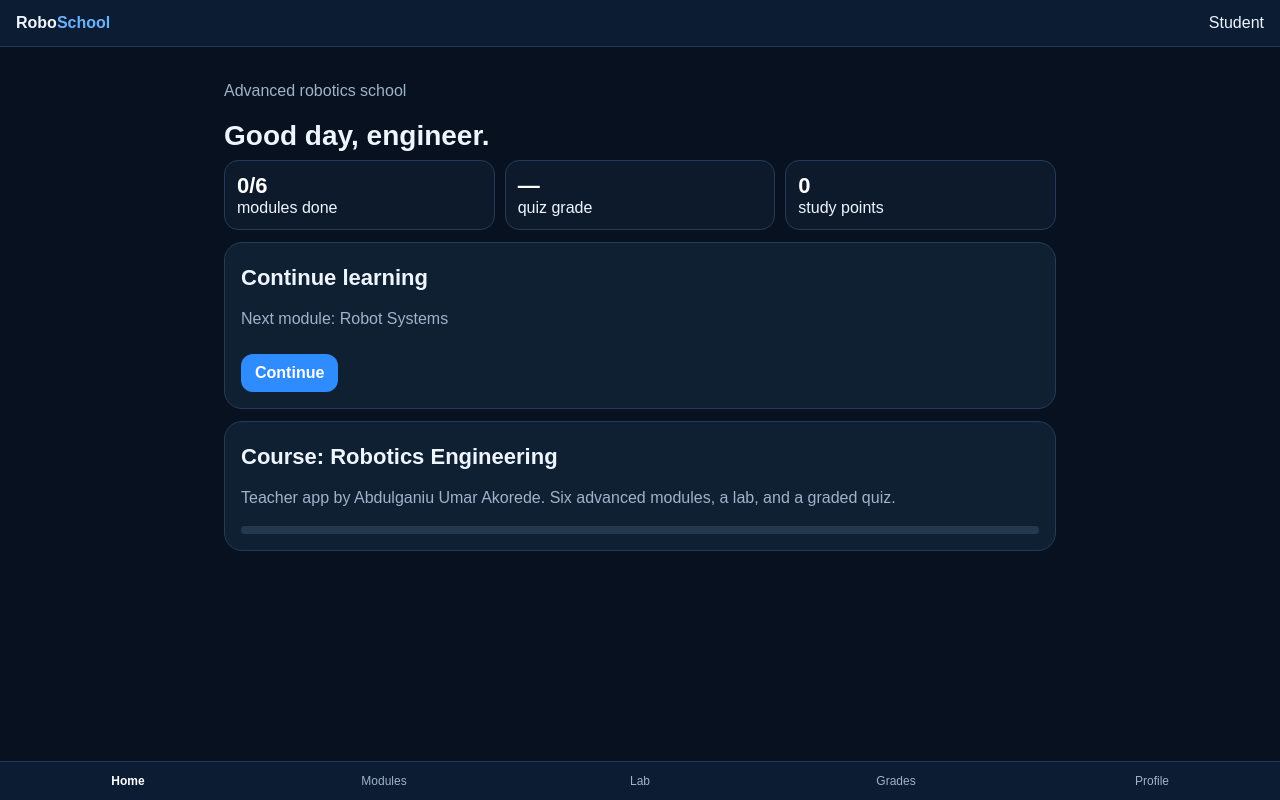
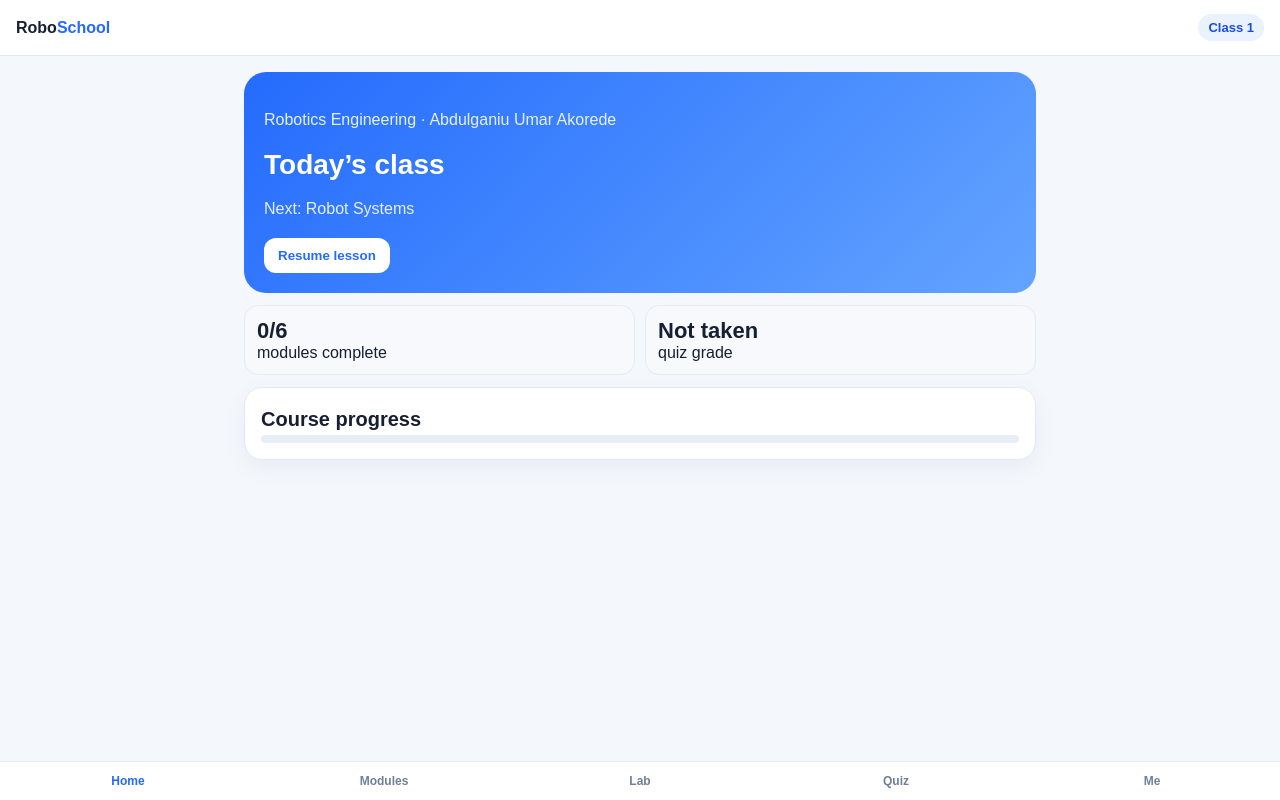
Before and after one commit to abdulganiuumar76-lgtm/Roboengineering, a plain HTML site: page index.html in a window 1280 px wide. Drawn offline with Linux system fonts and the light colour scheme.

Commit message:
Add files via upload

```diff
--- a/index.html
+++ b/index.html
@@ -3,214 +3,112 @@
 <head>
 <meta charset="utf-8">
 <meta name="viewport" content="width=device-width,initial-scale=1">
-<meta name="theme-color" content="#0b1c33">
-<meta name="description" content="RoboEngineer School — advanced robotics course by Abdulganiu Umar Akorede.">
-<title>RoboEngineer School</title>
+<meta name="theme-color" content="#f4f7fb">
+<title>RoboSchool</title>
 <style>
-:root{--bg:#07111f;--card:#102033;--text:#eef5ff;--muted:#9eb3c9;--blue:#2f8cff;--line:#243c58;--ok:#6ddeaf}
+:root{--ink:#172033;--muted:#5d6b80;--line:#e4eaf2;--blue:#246bfd;--bg:#f4f7fb;--card:#fff}
 *{box-sizing:border-box}
-body{margin:0;background:#07111f;color:var(--text);font-family:Arial,sans-serif}
-header{position:sticky;top:0;z-index:5;background:#0b1c33;border-bottom:1px solid var(--line);padding:14px 16px;display:flex;justify-content:space-between;align-items:center}
-.brand{font-weight:800}.brand span{color:#69b2ff}
-.wrap{max-width:860px;margin:auto;padding:16px 14px 92px}
-.card{background:var(--card);border:1px solid var(--line);border-radius:18px;padding:16px;margin:12px 0}
-h1{font-size:28px;margin:8px 0}h2{font-size:22px;margin:6px 0}h3{margin:14px 0 6px}
+body{margin:0;background:var(--bg);color:var(--ink);font-family:Arial,sans-serif}
+header{background:#fff;border-bottom:1px solid var(--line);padding:14px 16px;display:flex;justify-content:space-between;align-items:center;position:sticky;top:0;z-index:3}
+.logo{font-weight:800}.logo span{color:var(--blue)}
+.chip{background:#eaf1ff;color:#1d4ed8;border-radius:20px;padding:6px 10px;font-size:13px;font-weight:700}
+.wrap{max-width:820px;margin:auto;padding:16px 14px 96px}
+h1{font-size:28px;margin:6px 0}h2{font-size:20px;margin:4px 0}h3{margin:16px 0 6px}
 p,li{color:var(--muted);line-height:1.55}
-.row{display:flex;gap:10px;flex-wrap:wrap}
-.stat{flex:1;min-width:120px;background:#0c1a2c;border:1px solid var(--line);border-radius:14px;padding:12px}
-.stat b{display:block;color:white;font-size:22px}
-button,input{font:inherit}
-.btn{background:var(--blue);color:white;border:0;border-radius:12px;padding:10px 14px;font-weight:700;margin:6px 6px 0 0}
-.btn.alt{background:#17304a}
-.mod{display:flex;justify-content:space-between;gap:10px;align-items:center;padding:12px 0;border-bottom:1px solid #1d334c}
-.bar{height:8px;background:#24384f;border-radius:10px;overflow:hidden;margin-top:6px}.bar div{height:100%;background:var(--blue)}
-.note{background:#123049;border-left:4px solid var(--blue);padding:10px;border-radius:8px;color:#d7e9ff}
-.warn{background:#2b2416;border-left:4px solid #e2b15c;padding:10px;border-radius:8px;color:#f4e6cc}
-.code{background:#071018;color:#d7f3ff;border-radius:10px;padding:10px;font-family:Consolas,monospace;white-space:pre-wrap}
+.card{background:var(--card);border:1px solid var(--line);border-radius:18px;padding:16px;margin:12px 0;box-shadow:0 8px 24px #17315c0d}
+.hero{background:linear-gradient(135deg,#246bfd,#63a4ff);color:white;border-radius:22px;padding:20px}
+.hero p{color:#e7f0ff}
+.grid{display:grid;grid-template-columns:1fr 1fr;gap:10px}
+.stat{background:#f7f9fc;border-radius:14px;padding:12px;border:1px solid var(--line)}
+.stat b{display:block;font-size:22px;color:var(--ink)}
+.mod{display:grid;grid-template-columns:52px 1fr auto;gap:10px;align-items:center;padding:12px 0;border-bottom:1px solid var(--line)}
+.icon{width:52px;height:52px;border-radius:16px;display:grid;place-items:center;font-size:24px}
+.btn{background:var(--blue);color:white;border:0;border-radius:12px;padding:10px 14px;font-weight:700}
+.btn.alt{background:#eef3f9;color:var(--ink)}
+.bar{height:8px;background:#e8eef6;border-radius:10px;overflow:hidden}.bar div{height:100%;background:var(--blue);width:0}
+.note{background:#f3f7ff;border-left:4px solid var(--blue);padding:10px;border-radius:8px}
+.warn{background:#fff7e8;border-left:4px solid #e2a23b;padding:10px;border-radius:8px}
 .screen{display:none}.screen.on{display:block}
-nav.bottom{position:fixed;left:0;right:0;bottom:0;display:flex;background:#0b1c33;border-top:1px solid var(--line)}
-nav.bottom button{flex:1;background:transparent;color:#9eb3c9;border:0;padding:12px 4px;font-size:12px}
-nav.bottom button.on{color:white;font-weight:700}
-.ok{color:var(--ok)}.bad{color:#ffb0b0}
-input{background:#0c1a2c;color:white;border:1px solid #31597a;border-radius:10px;padding:10px;width:100%;max-width:320px}
+nav{position:fixed;left:0;right:0;bottom:0;display:flex;background:#fff;border-top:1px solid var(--line)}
+nav button{flex:1;border:0;background:#fff;color:#708096;padding:12px 2px;font-size:12px;font-weight:700}
+nav button.on{color:var(--blue)}
+input{width:100%;max-width:320px;border:1px solid #d5deea;border-radius:12px;padding:10px}
+.ok{color:#12824d}.bad{color:#c24141}
+@media(max-width:640px){.grid{grid-template-columns:1fr}}
 </style>
 </head>
 <body>
-<header><div class="brand">Robo<span>School</span></div><div id="who">Student</div></header>
+<header><div class="logo">Robo<span>School</span></div><div class="chip" id="who">Class 1</div></header>
 <main class="wrap">
 <section id="home" class="screen on">
- <p>Advanced robotics school</p>
- <h1>Good day, engineer.</h1>
- <div class="row">
-  <div class="stat"><b id="doneCount">0/6</b>modules done</div>
-  <div class="stat"><b id="grade">—</b>quiz grade</div>
-  <div class="stat"><b id="xp">0</b>study points</div>
+ <div class="hero">
+  <p>Robotics Engineering · Abdulganiu Umar Akorede</p>
+  <h1>Today’s class</h1>
+  <p id="nextText">Open Module 1 and study the four topics.</p>
+  <button class="btn" style="background:white;color:#246bfd" onclick="openNext()">Resume lesson</button>
  </div>
- <div class="card">
-  <h2>Continue learning</h2>
-  <p id="nextText">Start with Robot Systems.</p>
-  <button class="btn" onclick="openNext()">Continue</button>
+ <div class="grid" style="margin-top:12px">
+  <div class="stat"><b id="doneCount">0/6</b>modules complete</div>
+  <div class="stat"><b id="grade">Not taken</b>quiz grade</div>
  </div>
- <div class="card">
-  <h2>Course: Robotics Engineering</h2>
-  <p>Teacher app by Abdulganiu Umar Akorede. Six advanced modules, a lab, and a graded quiz.</p>
-  <div class="bar"><div id="homeBar"></div></div>
- </div>
+ <div class="card"><h2>Course progress</h2><div class="bar"><div id="homeBar"></div></div></div>
 </section>
-
 <section id="modules" class="screen">
- <h1>Modules</h1>
+ <h1>Class modules</h1>
  <div class="card" id="modList"></div>
 </section>
-
 <section id="lesson" class="screen">
- <button class="btn alt" onclick="show('modules')">Back to modules</button>
+ <button class="btn alt" onclick="show('modules')">All modules</button>
  <div class="card" id="lessonBody"></div>
 </section>
-
 <section id="lab" class="screen">
- <h1>Engineering lab</h1>
- <div class="card">
-  <h2>1. State machine</h2>
-  <p>Under 20 cm = Avoid. 20 to 39 cm = Approach. 40 cm or more = Search.</p>
-  <input id="dist" type="number" value="15">
-  <button class="btn" onclick="runState()">Run</button>
-  <p id="stateOut"></p>
- </div>
- <div class="card">
-  <h2>2. Control error</h2>
-  <p>Target distance is 25 cm. Error = target − measurement.</p>
-  <input id="measured" type="number" value="18">
-  <button class="btn" onclick="runError()">Compute</button>
-  <p id="errorOut"></p>
- </div>
- <div class="card">
-  <h2>3. Pose table</h2>
-  <p>Home 90/40, Reach 90/110, Wave 140/40. Choose a pose.</p>
-  <button class="btn" onclick="pose('home')">Home</button>
-  <button class="btn alt" onclick="pose('reach')">Reach</button>
-  <button class="btn alt" onclick="pose('wave')">Wave</button>
-  <p id="poseOut"></p>
- </div>
+ <h1>Practice lab</h1>
+ <div class="card"><h2>Distance state</h2><p>0–19 Avoid, 20–39 Approach, 40+ Search.</p><input id="dist" type="number" value="15"><button class="btn" onclick="runState()">Check state</button><p id="stateOut"></p></div>
+ <div class="card"><h2>Control error</h2><p>Target is 25 cm.</p><input id="measured" type="number" value="18"><button class="btn" onclick="runError()">Check error</button><p id="errorOut"></p></div>
 </section>
-
 <section id="grades" class="screen">
- <h1>Grades</h1>
- <div class="card">
-  <h2 id="qTitle">Module quiz</h2>
-  <p id="qCount"></p>
-  <h3 id="qText"></h3>
-  <div id="qChoices"></div>
-  <p id="qFeedback"></p>
-  <button class="btn" id="nextBtn" style="display:none" onclick="nextQ()">Next</button>
-  <p id="scoreLine"></p>
- </div>
- <div class="card"><h2>Record</h2><p id="record">No quiz grade yet.</p></div>
+ <h1>Assignment</h1>
+ <div class="card"><p id="qCount"></p><h2 id="qText"></h2><div id="qChoices"></div><p id="qFeedback"></p><button class="btn" id="nextBtn" style="display:none" onclick="nextQ()">Next</button><p id="scoreLine"></p></div>
 </section>
-
 <section id="profile" class="screen">
- <h1>Student profile</h1>
- <div class="card">
-  <p>Name shown in the app. It stays on this phone only.</p>
-  <input id="name" placeholder="Your name">
-  <button class="btn" onclick="saveName()">Save name</button>
-  <p>Course owner: <strong>Abdulganiu Umar Akorede</strong></p>
-  <p>School app: RoboEngineer School · Robotics Engineering track</p>
-  <button class="btn alt" onclick="resetAll()">Reset course progress</button>
- </div>
+ <h1>My class</h1>
+ <div class="card"><p>Student name</p><input id="name" placeholder="Your name"><button class="btn" onclick="saveName()">Save</button><p>Course creator: Abdulganiu Umar Akorede</p><button class="btn alt" onclick="resetAll()">Reset progress</button></div>
 </section>
 </main>
-<nav class="bottom">
+<nav>
  <button class="on" onclick="show('home',this)">Home</button>
  <button onclick="show('modules',this)">Modules</button>
  <button onclick="show('lab',this)">Lab</button>
- <button onclick="show('grades',this)">Grades</button>
- <button onclick="show('profile',this)">Profile</button>
+ <button onclick="show('grades',this)">Quiz</button>
+ <button onclick="show('profile',this)">Me</button>
 </nav>
 <script>
+const colors=['#e8f0ff','#e9fbf3','#fff4e5','#fdebf3','#efe9ff','#e7f7ff'];
 const modules=[
- {id:'m1',title:'Robot Systems',level:'Advanced',topics:[
-  ['A robot is a system','Power, sensors, controller, and actuators must work together. Name each block before you build.'],
-  ['Control loop','Read, estimate, decide, command, then read again. Print the decision while you test.'],
-  ['States','Use one state at a time: Search, Approach, Avoid, Stop. A reading moves the robot to the next state.'],
-  ['Fail safe','If a reading is impossible or a stop button is pressed, enter Stop and cut motor commands.']
- ]},
- {id:'m2',title:'Sensing and Signals',level:'Advanced',topics:[
-  ['A reading is a number','Ask the unit, the range, and which values are impossible.'],
-  ['Ultrasonic method','Sound goes out and back, so travel time is divided by two to estimate distance.'],
-  ['Filtering','Take three readings and keep the middle one so one missed echo does not turn the robot.'],
-  ['Calibration','Place a target at a known distance, record the offset, and correct it in code.']
- ]},
- {id:'m3',title:'Control Decisions',level:'Advanced',topics:[
-  ['Open and closed loop','A timed turn does not check the result. A turn-until-clear does.'],
-  ['Error','Error = target − measurement. A 25 cm target and an 18 cm reading give an error of 7 cm.'],
-  ['Proportional idea','A larger error can make a stronger correction. Too strong a correction overshoots.'],
-  ['Line case','If only one side sees the line, slow the opposite wheel until the error is small.']
- ]},
- {id:'m4',title:'Motion and Mechanics',level:'Advanced',topics:[
-  ['Torque and grip','High torque with low friction spins the wheel in place.'],
-  ['Differential drive','Equal wheel speeds go straight. A faster left wheel turns the robot right.'],
-  ['Gears','A small gear driving a large gear trades speed for torque.'],
-  ['Stability','Keep mass low and inside the wheelbase before you add speed.']
- ]},
- {id:'m5',title:'Arms and Poses',level:'Advanced',topics:[
-  ['Joint space','Command angles, not a guessed point in the room.'],
-  ['Pose table','Home, reach, and wave are saved angle pairs.'],
-  ['One joint at a time','Move, wait, then move the next joint so faults are easy to find.'],
-  ['Mission list','A pick mission is home, reach, pause, home. Write measured angles.']
- ]},
- {id:'m6',title:'Humanoid Plan',level:'Advanced',topics:[
-  ['Layers','Joint command, pose, gesture, then mission. Test the lower layer first.'],
-  ['Balance','If the center of mass leaves the feet, the robot tips.'],
-  ['Wave first','Shoulder 40, wait, 140, wait, 40. A wave is a real result.'],
-  ['Build order','Avoid robot, arm poses, wave, supported stand, then one short step.']
- ]}
+ {id:'m1',icon:'🤖',title:'Robot Systems',topics:[['System blocks','A robot needs power, sensors, a controller, and actuators. Name them before wiring.'],['Loop','Read, decide, command, then read again.'],['States','Use Search, Approach, Avoid, or Stop. Only one state runs.'],['Stop rule','A bad reading or stop button must cut motor commands.']]},
+ {id:'m2',icon:'📡',title:'Sensing',topics:[['Units','Every reading needs a unit and a possible range.'],['Echo','Ultrasonic time is out and back, so divide by two.'],['Middle value','Keep the middle of three readings.'],['Offset','Compare a known 20 cm target with the sensor and correct the difference.']]},
+ {id:'m3',icon:'🧠',title:'Control',topics:[['Closed loop','Check the result, then correct. A timed move does not.'],['Error','Target minus measurement.'],['Small steps','A huge correction overshoots.'],['Line idea','Slow the wheel on the side that has left the line.']]},
+ {id:'m4',icon:'⚙️',title:'Mechanics',topics:[['Grip','Torque without friction only spins the wheel.'],['Two wheels','Same speed goes straight. Faster left wheel turns right.'],['Gears','Small driving large means more torque, less speed.'],['Balance','Keep heavy parts low.']]},
+ {id:'m5',icon:'🦾',title:'Robot Arm',topics:[['Angles','Command joint angles you measured.'],['Poses','Save home, reach, and wave.'],['Order','Move one joint, wait, then the next.'],['Mission','Home, reach, pause, home.']]},
+ {id:'m6',icon:'🚶',title:'Humanoid Plan',topics:[['Layers','Joint, pose, gesture, mission.'],['Balance first','Mass must stay over the feet.'],['Wave','40°, wait, 140°, wait, 40°.'],['Order of builds','Wheels, arm, wave, supported stand, then one step.']]}
 ];
-const poses={home:'Base 90°, elbow 40°',reach:'Base 90°, elbow 110°',wave:'Base 140°, elbow 40°'};
-let done=JSON.parse(localStorage.getItem('school-done')||'{}');
-let grade=localStorage.getItem('school-grade')||'';
+let done=JSON.parse(localStorage.getItem('rs-done')||'{}');
+let grade=localStorage.getItem('rs-grade')||'';
 let current=0;
-function show(id,btn){
- document.querySelectorAll('.screen').forEach(s=>s.classList.remove('on'));
- document.getElementById(id).classList.add('on');
- if(btn){document.querySelectorAll('nav.bottom button').forEach(b=>b.classList.remove('on'));btn.classList.add('on')}
-}
-function paint(){
- const n=modules.filter(m=>done[m.id]).length;
- document.getElementById('doneCount').textContent=n+'/6';
- document.getElementById('xp').textContent=n*20;
- document.getElementById('grade').textContent=grade||'—';
- document.getElementById('homeBar').style.width=Math.round(n/6*100)+'%';
- const next=modules.find(m=>!done[m.id]);
- document.getElementById('nextText').textContent=next?('Next module: '+next.title):'All modules complete.';
- document.getElementById('who').textContent=localStorage.getItem('school-name')||'Student';
- document.getElementById('name').value=localStorage.getItem('school-name')||'';
- document.getElementById('record').textContent=grade?('Best quiz grade: '+grade):'No quiz grade yet.';
- document.getElementById('modList').innerHTML=modules.map((m,i)=>`<div class="mod"><div><b>${m.title}</b><p>${m.level}${done[m.id]?' · done':''}</p></div><button class="btn" onclick="openLesson(${i})">Open</button></div>`).join('');
-}
-function openNext(){const i=modules.findIndex(m=>!done[m.id]);openLesson(i<0?0:i)}
-function openLesson(i){
- current=i; const m=modules[i];
- document.getElementById('lessonBody').innerHTML=`<p>${m.level} module</p><h2>${m.title}</h2>`+m.topics.map((t,n)=>`<h3>Topic ${n+1}: ${t[0]}</h3><p>${t[1]}</p>`).join('')+`<div class="note"><b>Lab link.</b> After this module, open the Lab tab and try the matching tool.</div><div class="warn"><b>Class rule.</b> Change one thing, test, and write the result.</div><button class="btn" onclick="mark('${m.id}')">${done[m.id]?'Completed':'Mark module done'}</button>`;
- show('lesson');
-}
-function mark(id){done[id]=true;localStorage.setItem('school-done',JSON.stringify(done));paint();openLesson(current)}
-function saveName(){localStorage.setItem('school-name',document.getElementById('name').value||'Student');paint()}
-function resetAll(){done={};grade='';localStorage.removeItem('school-done');localStorage.removeItem('school-grade');paint()}
-function runState(){const d=Number(document.getElementById('dist').value);const o=document.getElementById('stateOut');if(Number.isNaN(d)||d<0){o.textContent='Type 0 or more.';return}let s='Search';if(d<20)s='Avoid';else if(d<40)s='Approach';o.innerHTML='State: <span class="ok">'+s+'</span>'}
-function runError(){const m=Number(document.getElementById('measured').value);const e=25-m;document.getElementById('errorOut').innerHTML='Error = '+e+' cm. '+(Math.abs(e)<3?'<span class="ok">Within stop band.</span>':'<span class="bad">Correction needed.</span>')}
-function pose(name){document.getElementById('poseOut').innerHTML='<span class="ok">'+name+'</span> · '+poses[name]}
-const qs=[
- {q:'How many behavior states should run at once?',c:['One','All of them','None'],a:0,w:'One state keeps the behavior clear.'},
- {q:'Why filter an ultrasonic reading?',c:['A single echo can be wrong','To make it slower only','Wheels require it'],a:0,w:'Use a middle value so one bad sample does not turn the robot.'},
- {q:'Error equals?',c:['Target minus measurement','Wheel size','Battery color'],a:0,w:'Error tells you how far you are from the goal.'},
- {q:'A faster left wheel turns the robot?',c:['Right','Up','Backward only'],a:0,w:'Differential drive turns toward the slower wheel.'},
- {q:'What comes before a free step?',c:['Supported stand and balance','A costume','Top speed'],a:0,w:'Balance comes before a free step.'}
-];
+function show(id,btn){document.querySelectorAll('.screen').forEach(s=>s.classList.remove('on'));document.getElementById(id).classList.add('on');if(btn){document.querySelectorAll('nav button').forEach(b=>b.classList.remove('on'));btn.classList.add('on')}}
+function paint(){const n=modules.filter(m=>done[m.id]).length;document.getElementById('doneCount').textContent=n+'/6';document.getElementById('grade').textContent=grade||'Not taken';document.getElementById('homeBar').style.width=Math.round(n/6*100)+'%';const next=modules.find(m=>!done[m.id]);document.getElementById('nextText').textContent=next?('Next: '+next.title):'Course complete.';document.getElementById('who').textContent=localStorage.getItem('rs-name')||'Class 1';document.getElementById('name').value=localStorage.getItem('rs-name')||'';document.getElementById('modList').innerHTML=modules.map((m,i)=>`<div class="mod"><div class="icon" style="background:${colors[i]}">${m.icon}</div><div><b>${m.title}</b><p>${done[m.id]?'Completed':'4 topics'}</p></div><button class="btn" onclick="openLesson(${i})">Open</button></div>`).join('')}
+function openNext(){const i=Math.max(0,modules.findIndex(m=>!done[m.id]));openLesson(i)}
+function openLesson(i){current=i;const m=modules[i];document.getElementById('lessonBody').innerHTML=`<p>Module ${i+1}</p><h2>${m.icon} ${m.title}</h2>`+m.topics.map((t,n)=>`<h3>${n+1}. ${t[0]}</h3><p>${t[1]}</p>`).join('')+'<div class="note">Class task: explain this module in your own words, then mark it done.</div><div class="warn">Test one change at a time.</div><button class="btn" onclick="mark(\''+m.id+'\')">Mark done</button>';show('lesson')}
+function mark(id){done[id]=true;localStorage.setItem('rs-done',JSON.stringify(done));paint();openLesson(current)}
+function saveName(){localStorage.setItem('rs-name',document.getElementById('name').value||'Class 1');paint()}
+function resetAll(){done={};grade='';localStorage.removeItem('rs-done');localStorage.removeItem('rs-grade');paint()}
+function runState(){const d=Number(document.getElementById('dist').value);let s='Search';if(d<20)s='Avoid';else if(d<40)s='Approach';document.getElementById('stateOut').innerHTML='<span class="ok">'+s+'</span>'}
+function runError(){const e=25-Number(document.getElementById('measured').value);document.getElementById('errorOut').textContent='Error = '+e+' cm'}
+const qs=[{q:'How many states run at once?',c:['One','Three','Ten'],a:0,w:'Only one state.'},{q:'Error is target minus what?',c:['Measurement','Color','Name'],a:0,w:'Measurement.'},{q:'Faster left wheel turns the robot?',c:['Right','Nowhere','Up'],a:0,w:'Right.'},{q:'First humanoid action?',c:['A wave','A sprint','A jump from a table'],a:0,w:'A wave.'}];
 let qi=0,locked=false,score=0,asked=0;
-function showQ(){const item=qs[qi];locked=false;document.getElementById('qCount').textContent='Question '+(qi+1)+' of '+qs.length;document.getElementById('qText').textContent=item.q;document.getElementById('qFeedback').textContent='';document.getElementById('nextBtn').style.display='none';document.getElementById('qChoices').innerHTML=item.c.map((c,i)=>`<button class="btn alt" onclick="pick(${i})">${c}</button>`).join('');document.getElementById('scoreLine').textContent='Score: '+score+' / '+asked}
-function pick(i){if(locked)return;locked=true;asked++;if(i===qs[qi].a)score++;document.getElementById('qFeedback').innerHTML=(i===qs[qi].a?'<span class="ok">Correct.</span> ':'<span class="bad">Not quite.</span> ')+qs[qi].w;document.getElementById('nextBtn').style.display='inline-block';document.getElementById('nextBtn').textContent=qi===qs.length-1?'Finish grade':'Next';document.getElementById('scoreLine').textContent='Score: '+score+' / '+asked}
-function nextQ(){if(qi===qs.length-1){grade=Math.round(score/qs.length*100)+'%';localStorage.setItem('school-grade',grade);qi=0;score=0;asked=0;paint()}else qi++;showQ()}
+function showQ(){const item=qs[qi];locked=false;document.getElementById('qCount').textContent='Question '+(qi+1)+' of '+qs.length;document.getElementById('qText').textContent=item.q;document.getElementById('qFeedback').textContent='';document.getElementById('nextBtn').style.display='none';document.getElementById('qChoices').innerHTML=item.c.map((c,i)=>`<button class="btn alt" onclick="pick(${i})">${c}</button>`).join(' ');document.getElementById('scoreLine').textContent='Score '+score+' / '+asked}
+function pick(i){if(locked)return;locked=true;asked++;if(i===qs[qi].a)score++;document.getElementById('qFeedback').innerHTML=(i===qs[qi].a?'<span class="ok">Correct. </span>':'<span class="bad">Try the module again. </span>')+qs[qi].w;document.getElementById('nextBtn').style.display='inline-block';document.getElementById('nextBtn').textContent=qi===qs.length-1?'Save grade':'Next';document.getElementById('scoreLine').textContent='Score '+score+' / '+asked}
+function nextQ(){if(qi===qs.length-1){grade=Math.round(score/qs.length*100)+'%';localStorage.setItem('rs-grade',grade);qi=0;score=0;asked=0;paint()}else qi++;showQ()}
 paint();showQ();
 </script>
 </body>
```
